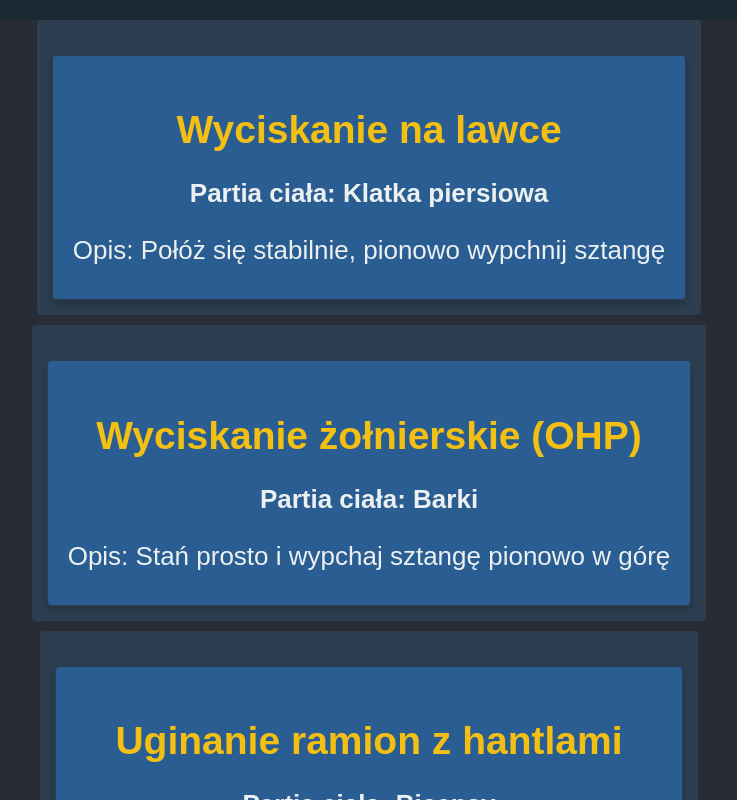
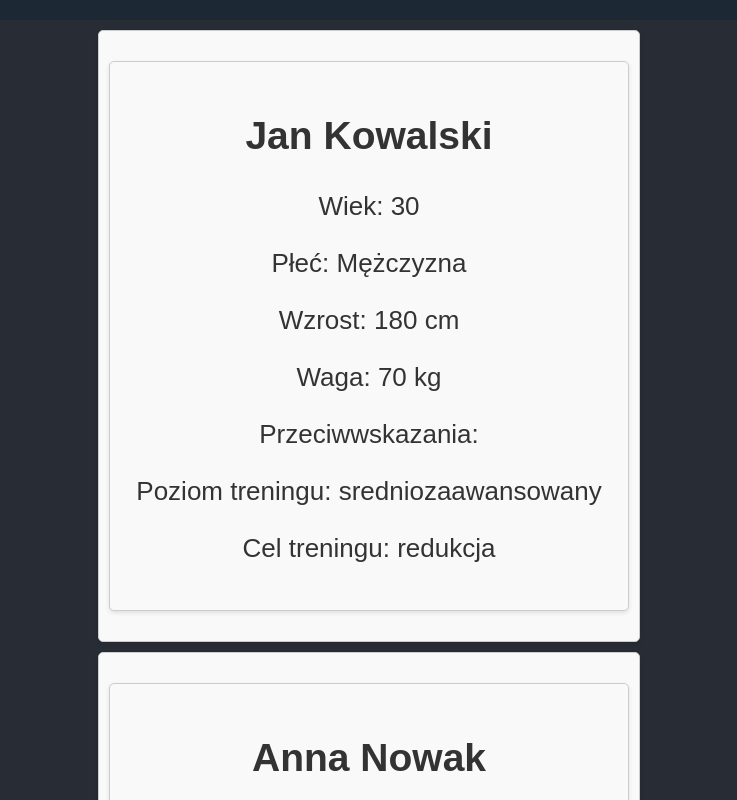
Before and after one commit to DavvidU/planowanie-treningow, a React (Create React App) app: page / in a window 1280 px wide. Shown: the top 800 px of the page, without its empty margins (271-1008 px from the left). Built offline with nearby package versions, Linux system fonts and the light colour scheme.

Commit message:
Przekazywanie cwiczen jako 'props' + dodanie statycznej listy osob

```diff
--- a/src/App.tsx
+++ b/src/App.tsx
@@ -1,6 +1,8 @@
 import React from 'react';
 import logo from './logo.svg';
 import './App.css';
+import { ListaOsob } from './osoby/Osoby';
+import { BazaOsob } from './osoby/Osoby';
 
 type Cwiczenie = {
   nazwa : string,
@@ -9,7 +11,7 @@ type Cwiczenie = {
 }
 
 /* Baza cwiczen */
- const cwiczenia: Cwiczenie[] = [
+ const BazaCwiczen : Cwiczenie[] = [
   { nazwa: 'Wyciskanie na lawce', partia: 'Klatka piersiowa', opis: 'Połóż się stabilnie, pionowo wypchnij sztangę' },
   { nazwa: 'Wyciskanie żołnierskie (OHP)', partia: 'Barki', opis: 'Stań prosto i wypchaj sztangę pionowo w górę' },
   { nazwa: 'Uginanie ramion z hantlami', partia: 'Bicepsy', opis: 'Zachowaj niezmienną, pionową pozycję ciała' },
@@ -38,8 +40,13 @@ function Cwiczenie({nazwa, partia, opis}: Cwiczenie){
 
 function ListaCwiczen(cwiczenia : Cwiczenie[]){
   return(
-    cwiczenia.map(cwiczenie =>
-      <div className='cwiczenie-item'>{Cwiczenie(cwiczenie)}</div>)
+    <div>
+      {cwiczenia.map(cwiczenie => (
+        <div className='cwiczenie-item' key={cwiczenie.nazwa}>
+          <Cwiczenie nazwa={cwiczenie.nazwa} partia={cwiczenie.partia} opis={cwiczenie.opis}/>
+        </div>
+      ))}
+    </div>
   );
 }
 
@@ -47,7 +54,8 @@ function App() {
   return (
     <div className="App">
       <header className="App-header">
-        {ListaCwiczen(cwiczenia)}
+        <ListaOsob osoby={BazaOsob}/>
+        {ListaCwiczen(BazaCwiczen)}
       </header>
     </div>
   );
--- /dev/null
+++ b/src/osoby/Osoby.css
@@ -0,0 +1,96 @@
+/* osoba-details */
+
+.person-details {
+    border: 1px solid #ccc;
+    padding: 20px;
+    margin: 20px 0;
+    border-radius: 5px;
+    background-color: #f9f9f9;
+    box-shadow: 0 2px 4px rgba(0, 0, 0, 0.1);
+    color: #333;
+  }
+
+  .person-details h2 {
+    color: #333;
+  }
+
+  .action-buttons {
+    display: flex;
+    justify-content: space-between;
+    margin-top: 20px;
+  }
+
+  .edit-button,
+  .delete-button {
+    padding: 10px;
+    border: none;
+    border-radius: 5px;
+    cursor: pointer;
+  }
+
+  .edit-button {
+    background-color: #007bff;
+    color: white;
+  }
+
+  .edit-button:hover {
+    background-color: #0056b3;
+  }
+
+  .delete-button {
+    background-color: #dc3545;
+    color: white;
+  }
+
+  .delete-button:hover {
+    background-color: #bd2130;
+  }
+
+  .cwiczenia-osoby {
+    display: flex;
+    justify-content: space-around;
+  }
+
+  /* osoba-list */
+
+  .person-item {
+    border: 1px solid #ccc;
+    padding: 10px;
+    margin: 10px 0;
+    border-radius: 5px;
+    background-color: #f9f9f9;
+    box-shadow: 0 2px 4px rgba(0, 0, 0, 0.1);
+  }
+
+  .person-item:hover {
+    background-color: #e6e6e6;
+    cursor: pointer;
+  }
+
+  .person-list-header {
+    background-color: #333;
+    color: white;
+    padding: 10px;
+    text-align: center;
+  }
+
+  .add-person-button {
+    background-color: #28a745;
+    color: white;
+    padding: 10px;
+    border: none;
+    border-radius: 5px;
+    cursor: pointer;
+  }
+
+  .add-person-button:hover {
+    background-color: #218838;
+  }
+
+  .search-input {
+    padding: 8px;
+    border: 1px solid #ccc;
+    border-radius: 4px;
+    margin-bottom: 10px;
+    width: 200px;
+  }
--- /dev/null
+++ b/src/osoby/Osoby.tsx
@@ -0,0 +1,63 @@
+import React from 'react';
+import './Osoby.css'
+
+type Osoba = {
+    id: number,
+    firstName: string,
+    lastName: string,
+    height: number,
+    weight: number,
+    age: number,
+    gender: boolean,
+    przeciwwskazania: string,
+    trainingLevel: string,
+    cel: string,
+}
+
+/* Baza osob */
+
+const BazaOsob : Osoba[] = [
+    { id: 1, firstName: 'Jan', lastName: 'Kowalski', height: 180, weight: 70, age: 30, gender: true, przeciwwskazania: '', trainingLevel: 'sredniozaawansowany', cel: 'redukcja' },
+    { id: 2, firstName: 'Anna', lastName: 'Nowak', height: 160, weight: 55, age: 25, gender: false, przeciwwskazania: 'alergia', trainingLevel: 'zaawansowany', cel: 'wydolnosc' },
+    { id: 3, firstName: 'Jarosław', lastName: 'Natka', height: 172, weight: 90, age: 78, gender: true, przeciwwskazania: 'Nosi okulary', trainingLevel: 'poczatkujacy', cel: 'masa' },
+    { id: 4, firstName: 'Alfred', lastName: 'Konik', height: 161, weight: 88, age: 33, gender: true, przeciwwskazania: 'Kuleje na lewą noge', trainingLevel: 'sredniozaawansowany', cel: 'utrzymanie' },
+    { id: 5, firstName: 'Doniczka', lastName: 'Eucharystia', height: 199, weight: 84, age: 15, gender: false, przeciwwskazania: 'Kwitnie w niej kwiatek', trainingLevel: 'sredniozaawansowany', cel: 'masa' },
+    { id: 6, firstName: 'Krawat', lastName: 'Taboret', height: 154, weight: 79, age: 28, gender: true, przeciwwskazania: 'Paraliż od pasa w dół', trainingLevel: 'zaawansowany', cel: 'wydolnosc' },
+    { id: 7, firstName: 'John', lastName: 'Doe', height: 190, weight: 65, age: 26, gender: true, przeciwwskazania: '', trainingLevel: 'sredniozaawansowany', cel: 'utrzymanie' },
+    { id: 8, firstName: 'Ala', lastName: 'Makota', height: 185, weight: 67, age: 32, gender: false, przeciwwskazania: 'Ćwiczy z kotem', trainingLevel: 'poczatkujacy', cel: 'masa' }
+]
+
+type ListaOsobProps = {
+    osoby: Osoba[];
+}
+
+/* Cwiczenie */
+
+function OsobaSzczegoly({ firstName, lastName, height, weight, age, gender, przeciwwskazania, trainingLevel, cel }: Osoba) {
+    return (
+      <div className="person-details">
+        <h2>{firstName} {lastName}</h2>
+        <p>Wiek: {age}</p>
+        <p>Płeć: {gender ? 'Mężczyzna' : 'Kobieta'}</p>
+        <p>Wzrost: {height} cm</p>
+        <p>Waga: {weight} kg</p>
+        <p>Przeciwwskazania: {przeciwwskazania}</p>
+        <p>Poziom treningu: {trainingLevel}</p>
+        <p>Cel treningu: {cel}</p>
+      </div>
+    );
+  }
+
+  function ListaOsob({ osoby } : ListaOsobProps){
+    return(
+        <div>
+        {osoby.map(osoba => (
+        <div className='person-item' key={osoba.id}>
+          {OsobaSzczegoly(osoba)}
+        </div>
+      ))}
+    </div>
+    );
+  }
+
+export {ListaOsob, BazaOsob};
```
